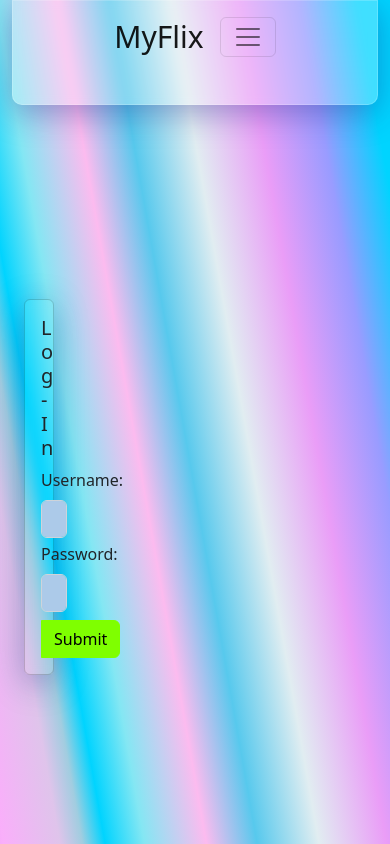
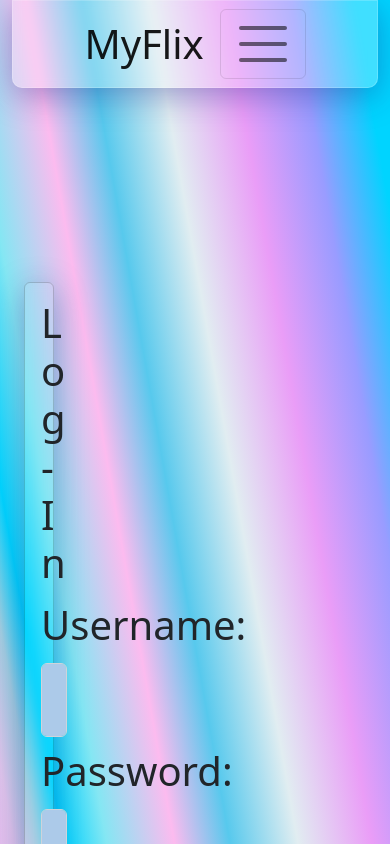
Before and after one commit to JackOliCode/myFlix-client, a React (Vite) app: page /login in a window 390 px wide. Shown: the top 844 px of the page. Built offline with nearby package versions, Linux system fonts and the light colour scheme.

Commit message:
fixed font size issue

```diff
--- a/src/components/main-view/main-view.jsx
+++ b/src/components/main-view/main-view.jsx
@@ -107,7 +107,9 @@ export const MainView = () => {
             <>{user ? (
               <Navigate to="/" />
             ) : (
-              <Col md={5}>
+              <Col
+                lg={5}
+                md={12}>
                 <SignupView />
               </Col>
             )}
@@ -123,7 +125,9 @@ export const MainView = () => {
               {user ? (
                 <Navigate to="/" />
               ) : (
-                <Col md={5}>
+                <Col
+                lg={5}
+                md={12}>
                   <LoginView onLoggedIn={(user, token) => {
                     setUser(user)
                     setToken(token)
@@ -186,7 +190,7 @@ export const MainView = () => {
               ) : (
                 <Row style={{marginTop:'30px'}}>
                   {filteredMovies.map((movie) => (
-                    <Col key={movie.id} xs={10} sm={4} className="mb-5">
+                    <Col key={movie.id} sm={12} lg={6} className="mb-5">
                       <MovieCard movie={movie} />
                     </Col>
                   ))}
--- a/src/components/navigation-bar/navigation-bar.jsx
+++ b/src/components/navigation-bar/navigation-bar.jsx
@@ -1,5 +1,6 @@
 import { Navbar, Container, Nav } from "react-bootstrap";
 import { Link } from "react-router-dom";
+import "../../index.scss";
 export const NavigationBar = ({ user, onLoggedOut }) => {
 
     return (
--- a/src/components/profile-view/profile-view.jsx
+++ b/src/components/profile-view/profile-view.jsx
@@ -38,8 +38,8 @@ export const ProfileView = ({token, movies, onLoggedOut, updateUser}) => {
 
   return (
     <Container>
-      <Row style={{alignItems: "baseline"}}>
-        <Col xs={12} sm={6} md={5}>
+      <Row className="profile-row" style={{alignItems: "baseline"}}>
+        <Col md={5}>
           <Card className="customCard card_body">
             <Card.Body>
               <UserView user={myuser} />
--- a/src/index.html
+++ b/src/index.html
@@ -3,7 +3,7 @@
   <head>
     <title>myFlix</title>
   </head>
-  <body class="bg_gradient">
+  <body>
     <div id="root"></div>
     <script type="module" src="index.jsx"></script>
   </body>
--- a/src/index.scss
+++ b/src/index.scss
@@ -3,18 +3,17 @@ $body-bg: rgb(172, 202, 233);
 
 body {
   min-height: 100vh;
-  margin: 0;}
-
-.bg_gradient {
-    background-image: linear-gradient(80deg, rgba(234,157,247,1) 0%,
+  margin: 0;
+  background-image: linear-gradient(80deg, rgba(234,157,247,1) 0%,
     rgba(249,175,250,1) 5%, rgba(223,196,235,1) 15%,
     rgba(161,205,224,1) 19%, rgba(0,212,255,1) 23%,
     rgba(129,233,244,0.9248074229691877) 30%,
     rgba(252,187,239,1) 41%, rgba(87,201,237,1) 50%,
     rgba(225,237,241,1) 61%, rgba(234,157,247,1) 73%,
     rgba(153,156,255,1) 84%, rgba(0,212,255,1) 94%);
+}
 
-  }
+
 
   .customCard  {
     background-color: transparent !important;
@@ -167,40 +166,36 @@ body {
   font-size: 20px;
 }
 
+@media all and (max-width: 1000px) {
+  body {
+    font-size: 40px !important;
+}
+}
 
-@media screen and (max-width: 700px) {
+@media all and (max-width: 1000px) {
   .nav-bar-class {
-    font-size: 30px !important;
+    font-size: 40px !important;
+}
+}
+
+@media all and (max-width: 1000px) {
+  h2, h3, h4, h5 {
+    font-size: 40px !important;
+}
+}
+
+@media all and (max-width: 1000px) {
+  button, .navbar-brand, input {
+    font-size: 40px !important;
+}
+}
+
+@media all and (max-width: 400px) {
+  .row {
+    flex-direction: column !important;
+    align-content: center !important;
   }
 }
 
 
-// media queries below //
-
-@media screen and (max-width: 700px) {
-  .nav-link {
-    font-size: 30px !important;
-  }
-}
-
-@media screen and (max-width: 700px) {
-  .navbar-brand {
-    font-size: 30px !important;
-  }
-}
-
-@media screen and (max-width: 700px) {
-  .card-img {
-    height: 100% !important;
-  }
-}
-
-@media screen and (max-width: 768px) {
-  .nav_bg {
-    height: 105px !important;
-  }
-}
-
-
-
 @import '~bootstrap/scss/bootstrap.scss';
```
Also changed, not shown: 5 other files (tests, documents, lock files or other folders).
